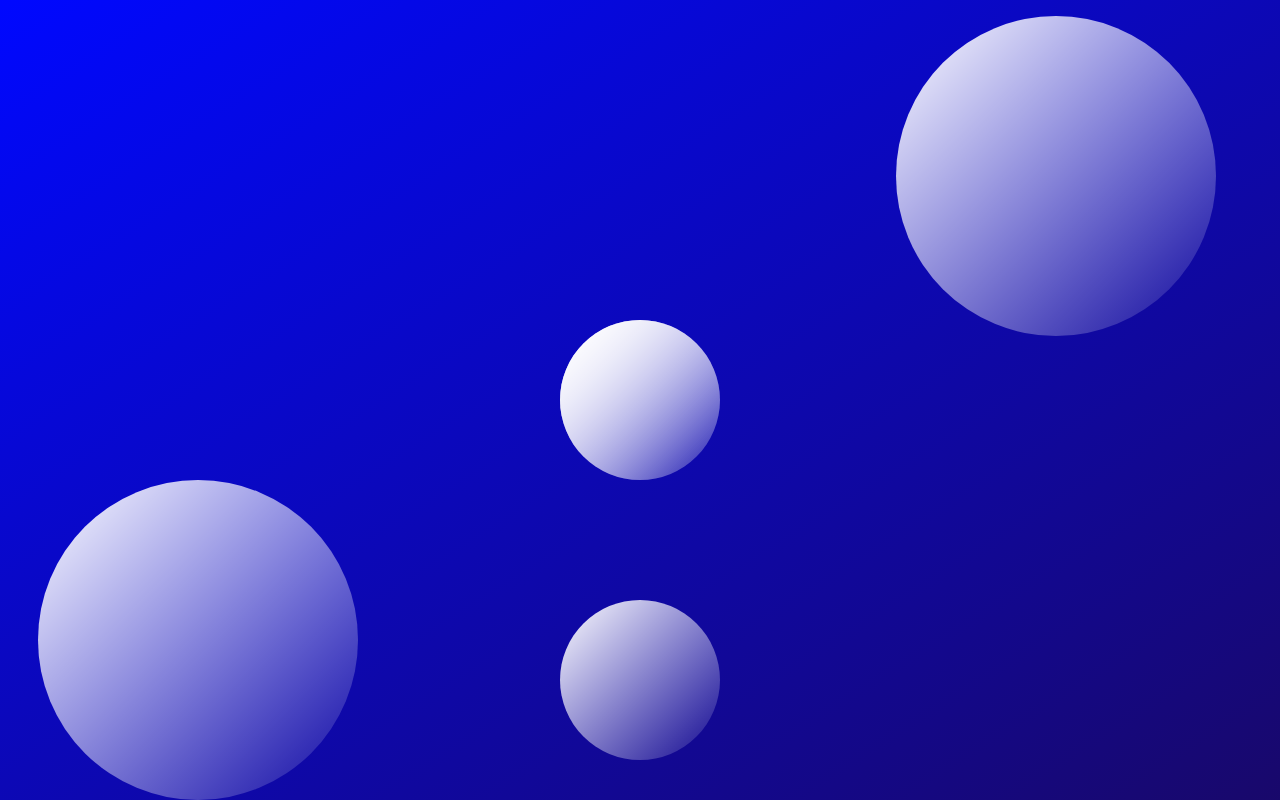
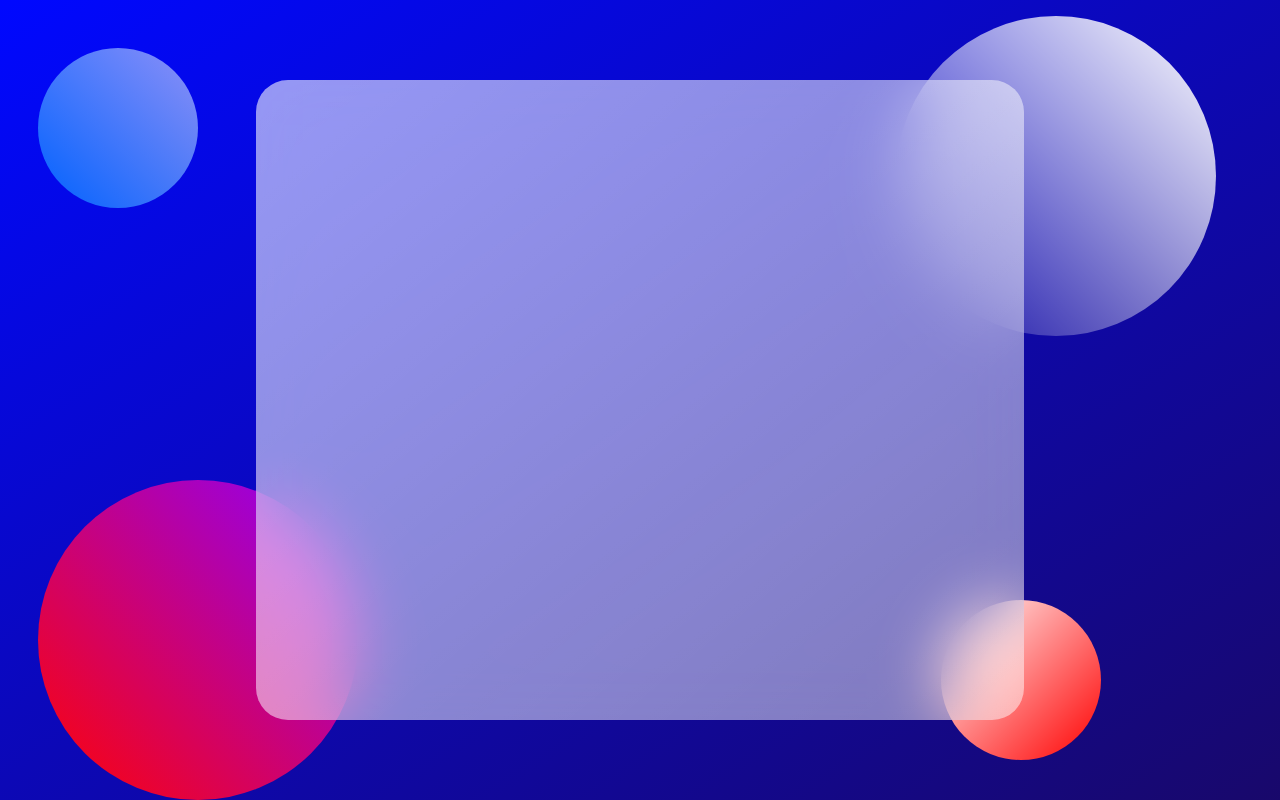
Before and after one commit to AechyAechisAeching/Explorer-app, a plain HTML site: page index.html in a window 1280 px wide. Drawn offline with Linux system fonts and the light colour scheme.

Commit message:
Lay Out with circles

```diff
--- a/index.html
+++ b/index.html
@@ -16,13 +16,10 @@
 
             </div>
         </div>
-        <div class="circle1">
-        </div>
-        <div class="circle2">
-        </div>
+        <div class="circle1"></div>
+        <div class="circle2"></div>
         <div class="circle3"></div>
         <div class="circle4"></div>
-        <div class="circle5"></div>
     </main>
 
 </body>
--- a/style.css
+++ b/style.css
@@ -17,27 +17,27 @@ main {
     justify-content: center;
 
 }
-/*
+
 .glass {
     background: white;
     min-height: 80vh;
     width: 60%;
     background: linear-gradient(
       to right bottom,
-      rgb(255, 255, 255),
+      rgba(255, 255, 255, 0.584),
       rgba(255, 255, 255, 0.457)
     );
     border-radius: 2rem;
     z-index: 2;
     backdrop-filter: blur(2rem);
     display: flex;
-  } */
+  }
 
 .circle1,
  .circle2 {
   background: white;
   background: linear-gradient(
-    to right bottom,
+    to left bottom,
     rgb(255, 255, 255),
     rgba(0, 238, 255, 0)
   );
@@ -48,8 +48,7 @@ main {
 }
 
 .circle3,
-   .circle4,
-    .circle5 {
+   .circle4 {
         background: white;
         background: linear-gradient(
          to right bottom,
@@ -69,7 +68,23 @@ main {
 .circle2 {
   bottom: 0%;
   left: 3%;
+  background: linear-gradient(
+    to left bottom,
+    rgb(140, 0, 255),
+    rgb(255, 3, 3)
+);
 }
 .circle3 {
-    bottom: 5%
+    bottom: 5%;
+    right: 14%;
+    background-color: red;
 }
+.circle4 {
+  top: 6%;
+  left: 3%;
+  background: linear-gradient(
+    to left bottom,
+rgba(255, 255, 255, 0.548),
+rgb(0, 98, 255)
+);
+}
```
Also changed, not shown: 1 other file.
